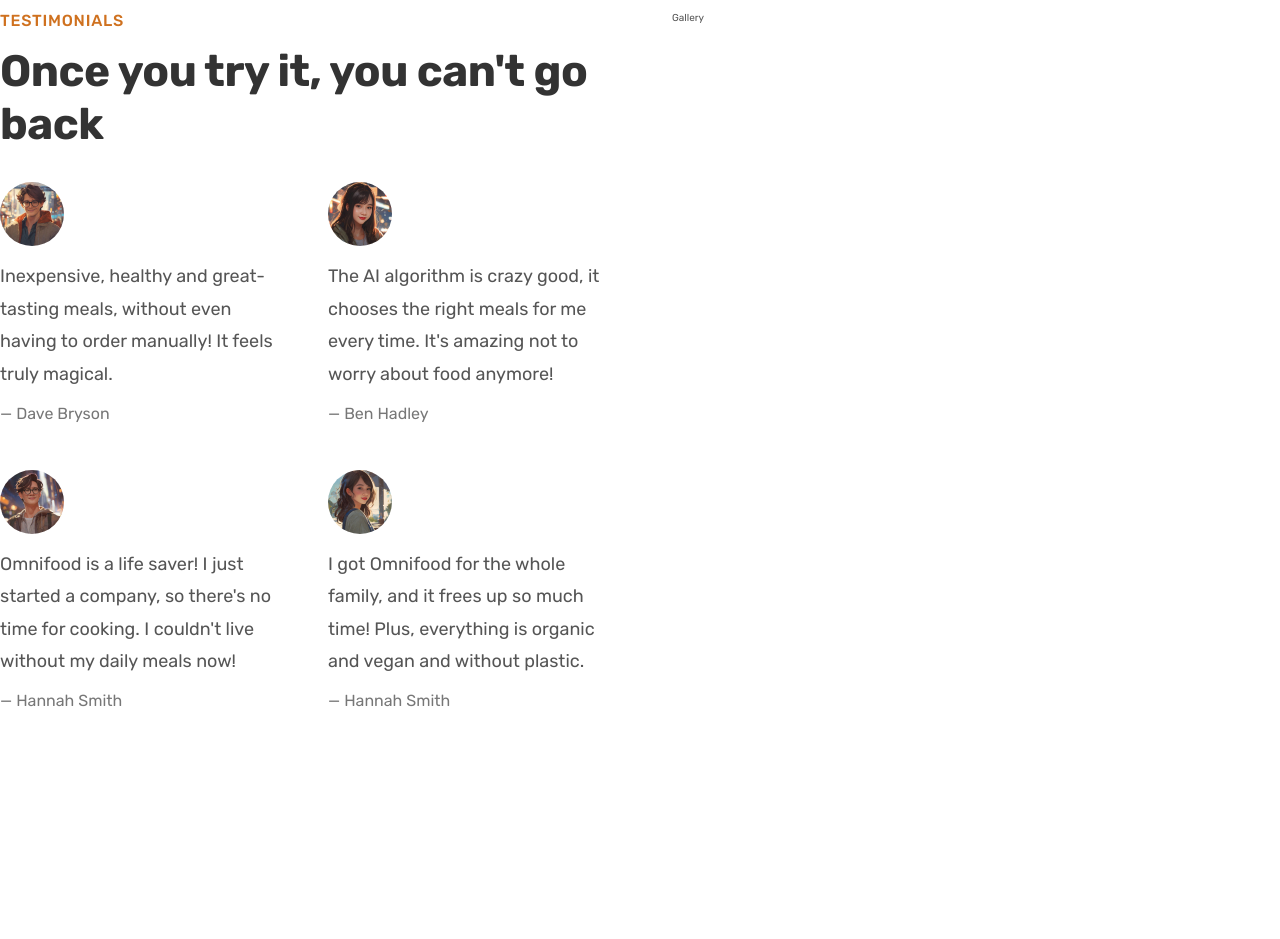
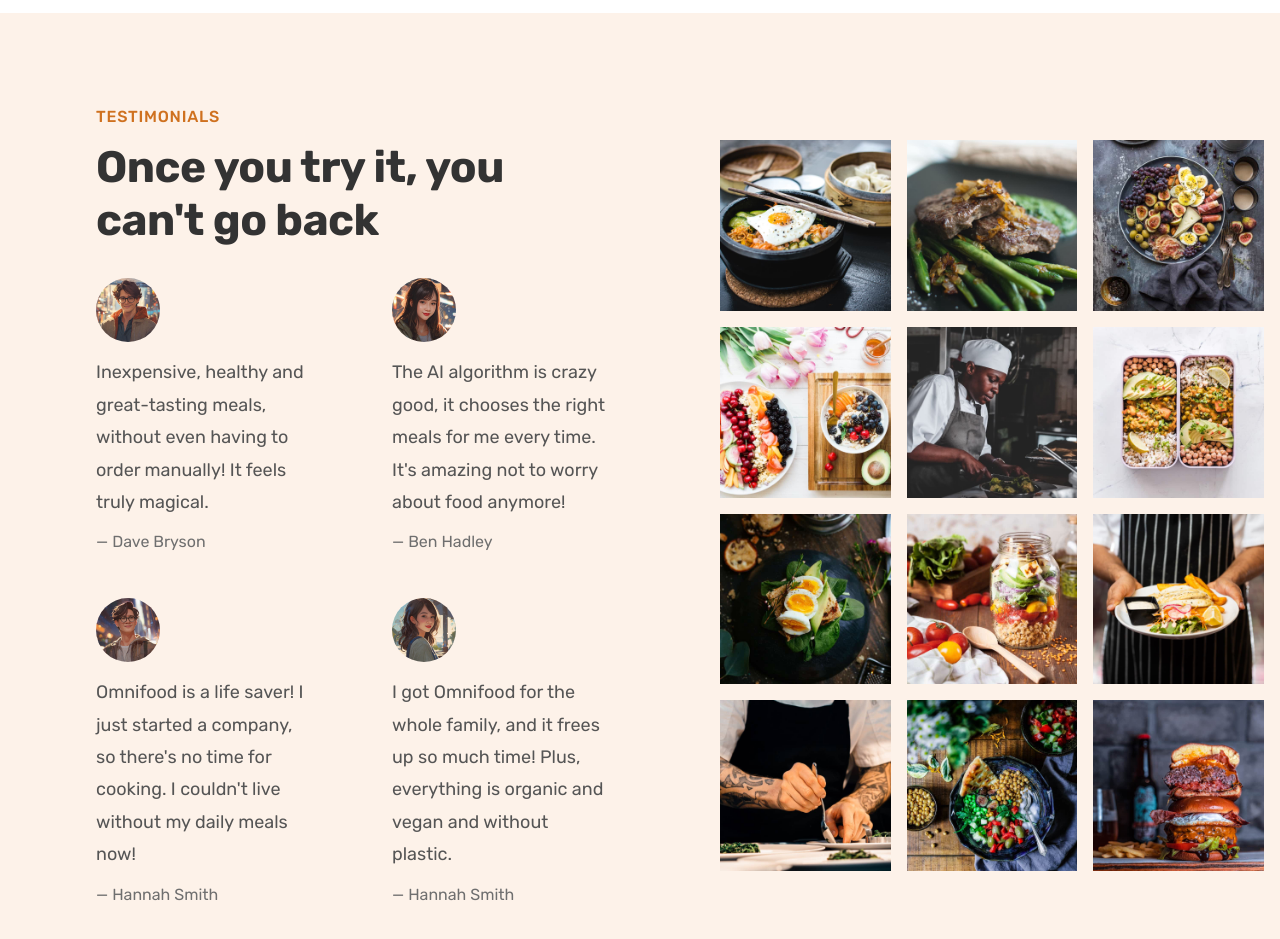
Before and after one commit to vanghuynh/css-food-app, a plain HTML site: page index.html in a window 1280 px wide. Shown: the part 3420-4359 px from the top of the page. Before the commit the page ends 4130 px from the top, so only its background shows below. Drawn offline with nearby package versions, Linux system fonts and the light colour scheme.

Commit message:
finish testimonials section

```diff
--- a/css/general.css
+++ b/css/general.css
@@ -30,6 +30,7 @@
 Shades: #cf711f
 Accents:
 Greys:
+#6f6f6f (lightest grey allowed on #fdf2e9)
 #555
 #333
 
--- a/css/style.css
+++ b/css/style.css
@@ -304,6 +304,14 @@
 
 /* TESTIMONIALS SECTION */
 .section-testimonials {
+  background-color: #fdf2e9;
+  display: grid;
+  grid-template-columns: 55fr 45fr;
+  align-items: center;
+}
+
+.testimonials-container {
+  padding: 9.6rem;
 }
 
 .testimonials {
@@ -311,7 +319,8 @@
   grid-template-columns: 1fr 1fr;
   /* row-gap: 4.8rem;
   column-gap: 4.8rem; */
-  gap: 4.8rem;
+  row-gap: 4.8rem;
+  column-gap: 8rem;
 }
 
 .testimonial-img {
@@ -329,5 +338,26 @@
 
 .testimonial-name {
   font-size: 1.6rem;
-  color: #777;
+  color: #6f6f6f;
 }
+
+.gallery {
+  display: grid;
+  grid-template-columns: repeat(3, 1fr);
+  gap: 1.6rem;
+  padding: 1.6rem;
+}
+
+.gallery-item {
+  overflow: hidden;
+}
+
+.gallery-item img {
+  display: block;
+  width: 100%;
+  transition: all 0.4s;
+}
+
+.gallery-item img:hover {
+  transform: scale(1.1);
+}
--- a/index.html
+++ b/index.html
@@ -286,7 +286,7 @@
         </div>
       </section>
 
-      <section class="section-testimonials grid grid--2-cols">
+      <section class="section-testimonials">
         <div class="testimonials-container">
           <span class="subheading">Testimonials</span>
           <h2 class="heading-secondary">Once you try it, you can't go back</h2>
@@ -343,7 +343,81 @@
             </figure>
           </div>
         </div>
-        <div class="gallery">Gallery</div>
+        <div class="gallery">
+          <figure class="gallery-item">
+            <img
+              src="img/gallery/gallery-1.jpg"
+              alt="Photo of beautifully arranged food"
+            />
+            <!-- <figcaption>Caption</figcaption> -->
+          </figure>
+          <figure class="gallery-item">
+            <img
+              src="img/gallery/gallery-2.jpg"
+              alt="Photo of beautifully arranged food"
+            />
+          </figure>
+          <figure class="gallery-item">
+            <img
+              src="img/gallery/gallery-3.jpg"
+              alt="Photo of beautifully arranged food"
+            />
+          </figure>
+          <figure class="gallery-item">
+            <img
+              src="img/gallery/gallery-4.jpg"
+              alt="Photo of beautifully arranged food"
+            />
+          </figure>
+          <figure class="gallery-item">
+            <img
+              src="img/gallery/gallery-5.jpg"
+              alt="Photo of beautifully arranged food"
+            />
+          </figure>
+          <figure class="gallery-item">
+            <img
+              src="img/gallery/gallery-6.jpg"
+              alt="Photo of beautifully arranged food"
+            />
+          </figure>
+          <figure class="gallery-item">
+            <img
+              src="img/gallery/gallery-7.jpg"
+              alt="Photo of beautifully arranged food"
+            />
+          </figure>
+          <figure class="gallery-item">
+            <img
+              src="img/gallery/gallery-8.jpg"
+              alt="Photo of beautifully arranged food"
+            />
+          </figure>
+          <figure class="gallery-item">
+            <img
+              src="img/gallery/gallery-9.jpg"
+              alt="Photo of beautifully arranged food"
+            />
+          </figure>
+          <figure class="gallery-item">
+            <img
+              src="img/gallery/gallery-10.jpg"
+              alt="Photo of beautifully arranged food"
+            />
+          </figure>
+          <figure class="gallery-item">
+            <img
+              src="img/gallery/gallery-11.jpg"
+              alt="Photo of beautifully arranged food"
+            />
+          </figure>
+          <figure class="gallery-item">
+            <img
+              src="img/gallery/gallery-12.jpg"
+              alt="Photo of beautifully arranged food"
+            />
+          </figure>
+        </div>
       </section>
     </main>
   </body>
```
